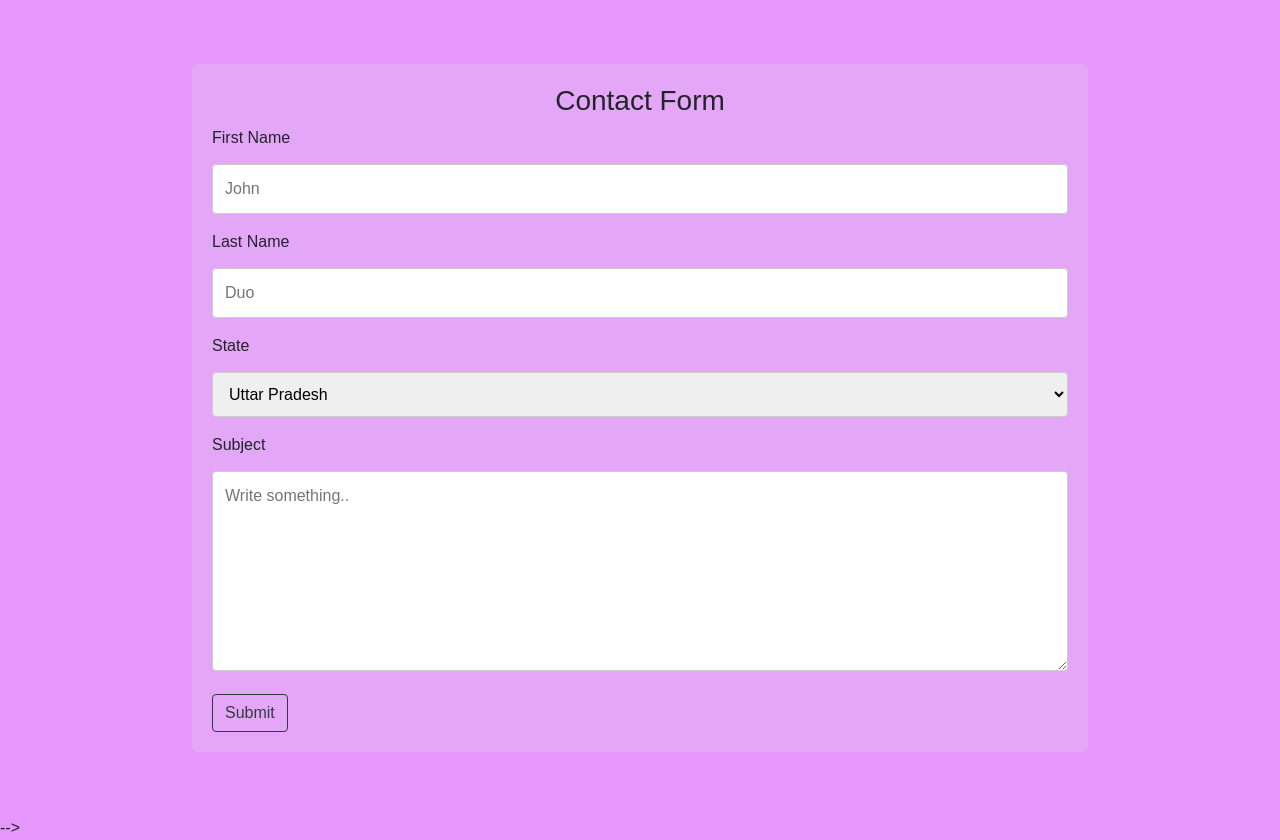
After one commit to sreetu/MediSources, a Django app: page /contact/ in a window 1280 px wide. The commit adds this page. Run offline with Django 3.2, Linux system fonts and the light colour scheme; some libraries are stand-ins or nearby versions.

Commit message:
contact added

```diff
--- a/covid_resources/covid_resources/urls.py
+++ b/covid_resources/covid_resources/urls.py
@@ -22,6 +22,7 @@ from django.conf.urls.static import static
 from . import views
 
 urlpatterns = [
+    path('contact/',views.contact,name='contact'),
     path('tnc/', views.tnc,name='tnc'),
     path('',views.index,name='index'),
     path('consumer/', include('consumer.urls')),
--- a/covid_resources/covid_resources/views.py
+++ b/covid_resources/covid_resources/views.py
@@ -15,3 +15,6 @@ def index(request):
 
 def tnc(request):
     return render(request, 't&c.html')
+
+def contact(request):
+    return render(request, 'contact.html')
--- a/covid_resources/static/css/style.css
+++ b/covid_resources/static/css/style.css
@@ -1,3 +1,24 @@
-h1{
-  color: blue;
+/* Contact Form */
+body {
+  font-family: Arial, Helvetica, sans-serif;
+  background-color: #e597fc;
 }
+* {box-sizing: border-box;}
+
+.contact{
+  margin: 5% 15% 5% 15%;
+  border-radius: 5px;
+  background-color: #e4a6f7;
+  padding: 20px;
+}
+
+input[type=text], select, textarea {
+  width: 100%;
+  padding: 12px;
+  border: 1px solid #ccc;
+  border-radius: 4px;
+  box-sizing: border-box;
+  margin-top: 6px;
+  margin-bottom: 16px;
+  resize: vertical;
+}
--- /dev/null
+++ b/covid_resources/templates/contact.html
@@ -0,0 +1,38 @@
+<!DOCTYPE html>
+{% load static %}
+<html lang="en" dir="ltr">
+<head>
+  <meta charset="utf-8">
+  <meta name="viewport" content="width=device-width, initial-scale=1">
+  <link rel="stylesheet" href="https://maxcdn.bootstrapcdn.com/bootstrap/4.0.0/css/bootstrap.min.css" integrity="sha384-Gn5384xqQ1aoWXA+058RXPxPg6fy4IWvTNh0E263XmFcJlSAwiGgFAW/dAiS6JXm" crossorigin="anonymous">
+  <link rel="stylesheet" href="{% static "css/style.css" %}"/>
+  <title>Contact Us</title>
+</head>
+<body>
+  <div class="contact">
+    <h3 align="center">Contact Form</h3>
+    <form action="">
+      <label for="fname">First Name</label>
+      <input type="text" id="fname" name="firstname" placeholder="John">
+      <label for="lname">Last Name</label>
+      <input type="text" id="lname" name="lastname" placeholder="Duo">
+      <label for="state">State</label>
+      <select id="state" name="state">
+      <option value="up">Uttar Pradesh</option>
+      <option value="mp">Madhya Pradesh</option>
+      <option value="delhi">Delhi</option>
+      </select>
+      <label for="subject">Subject</label>
+      <textarea id="subject" name="subject" placeholder="Write something.." style="height:200px"></textarea>
+      <button type="button" class="btn btn-outline-dark" href="#">Submit</button>
+    </form>
+  </div
+
+
+
+  <!-- <script src="https://code.jquery.com/jquery-3.2.1.slim.min.js" integrity="sha384-KJ3o2DKtIkvYIK3UENzmM7KCkRr/rE9/Qpg6aAZGJwFDMVNA/GpGFF93hXpG5KkN" crossorigin="anonymous"></script> -->
+  <!-- <script src="https://cdnjs.cloudflare.com/ajax/libs/popper.js/1.12.9/umd/popper.min.js" integrity="sha384-ApNbgh9B+Y1QKtv3Rn7W3mgPxhU9K/ScQsAP7hUibX39j7fakFPskvXusvfa0b4Q" crossorigin="anonymous"></script> -->
+  <!-- <script src="https://maxcdn.bootstrapcdn.com/bootstrap/4.0.0/js/bootstrap.min.js" integrity="sha384-JZR6Spejh4U02d8jOt6vLEHfe/JQGiRRSQQxSfFWpi1MquVdAyjUar5+76PVCmYl" crossorigin="anonymous"></script> -->
+
+</body>
+</html>
```
